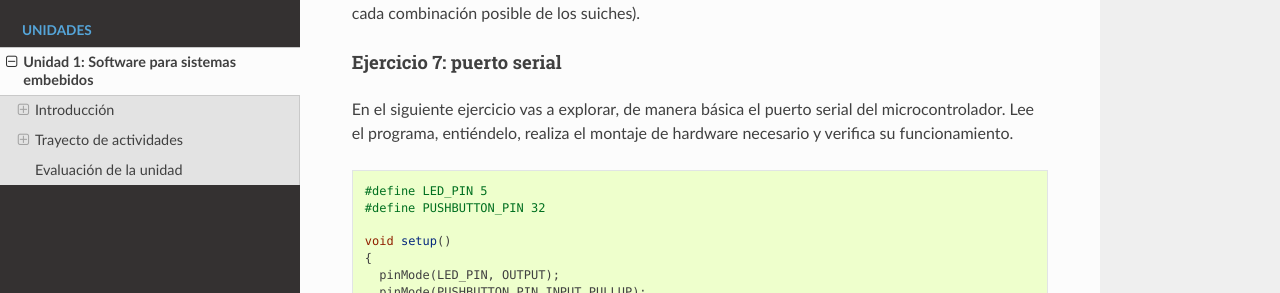
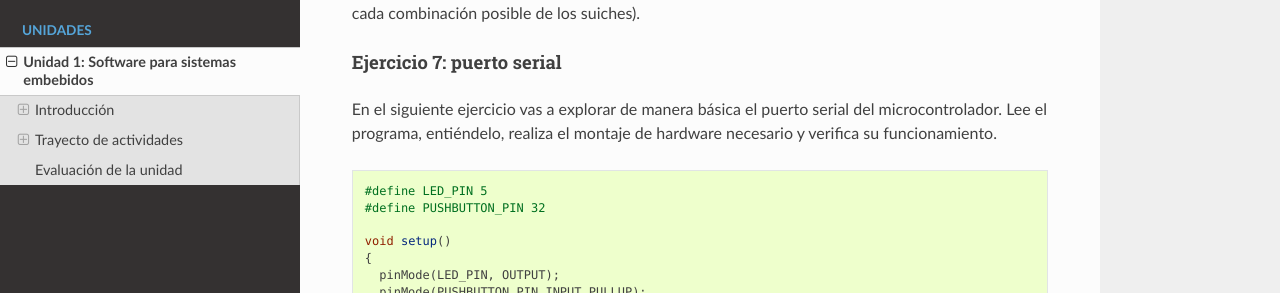
Before and after one commit to juanferfranco/SistemasFisicosInteractivos1, a Sphinx documentation site: the page built from docs/_unidad1/unidad1.rst, in a window 1280 px wide and 900 px high, scrolled down 4529 px. Shown: the part 158-451 px from the top of the window. Built offline with Sphinx 7.4.7 and the Read the Docs theme 2.0.0, drawn with Linux system fonts in a browser that asks for light colours; some of the changed text lies outside the part shown.

Commit message:
minor fixes unit 1

```diff
--- a/docs/_unidad1/unidad1.rst
+++ b/docs/_unidad1/unidad1.rst
@@ -215,7 +215,7 @@ uno de 4 LEDs (un LED para cada combinación posible de los suiches).
 Ejercicio 7: puerto serial
 ^^^^^^^^^^^^^^^^^^^^^^^^^^^^^^^
 
-En el siguiente ejercicio vas a explorar, de manera básica el puerto
+En el siguiente ejercicio vas a explorar de manera básica el puerto
 serial del microcontrolador. Lee el programa, entiéndelo, realiza
 el montaje de hardware necesario y verifica su funcionamiento.
 
```
Also changed, not shown: other parts of docs/_unidad1/unidad1.rst (+1 -1 lines).
